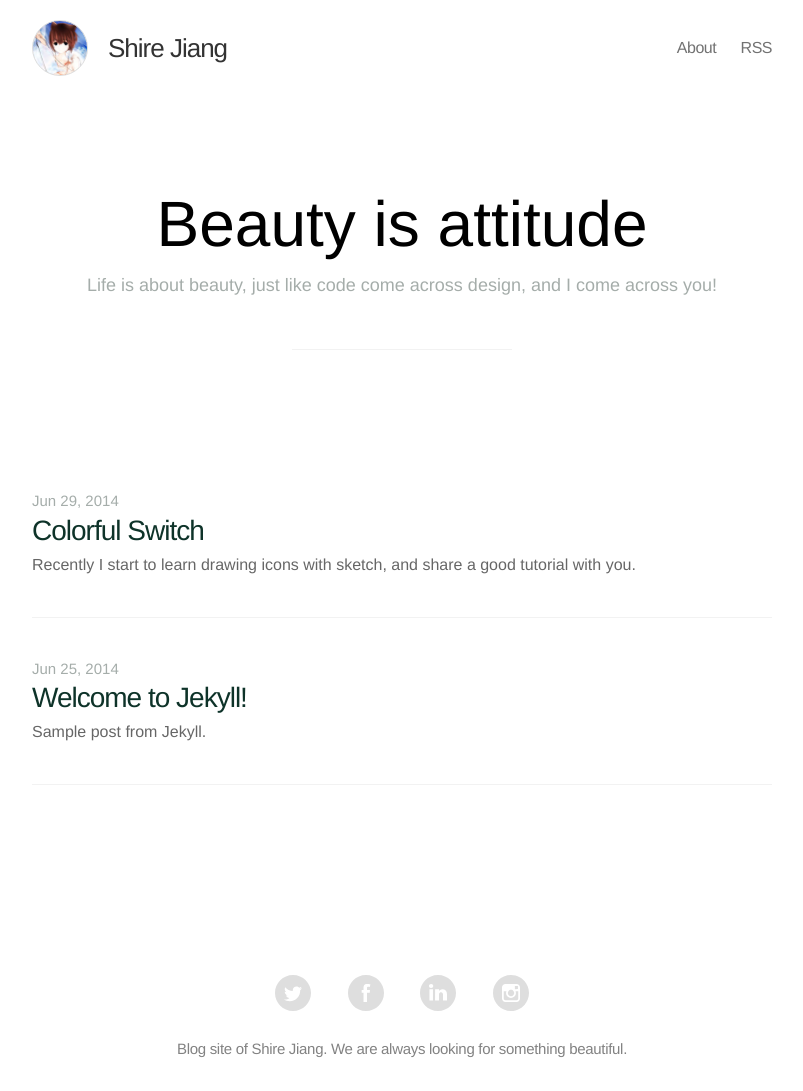
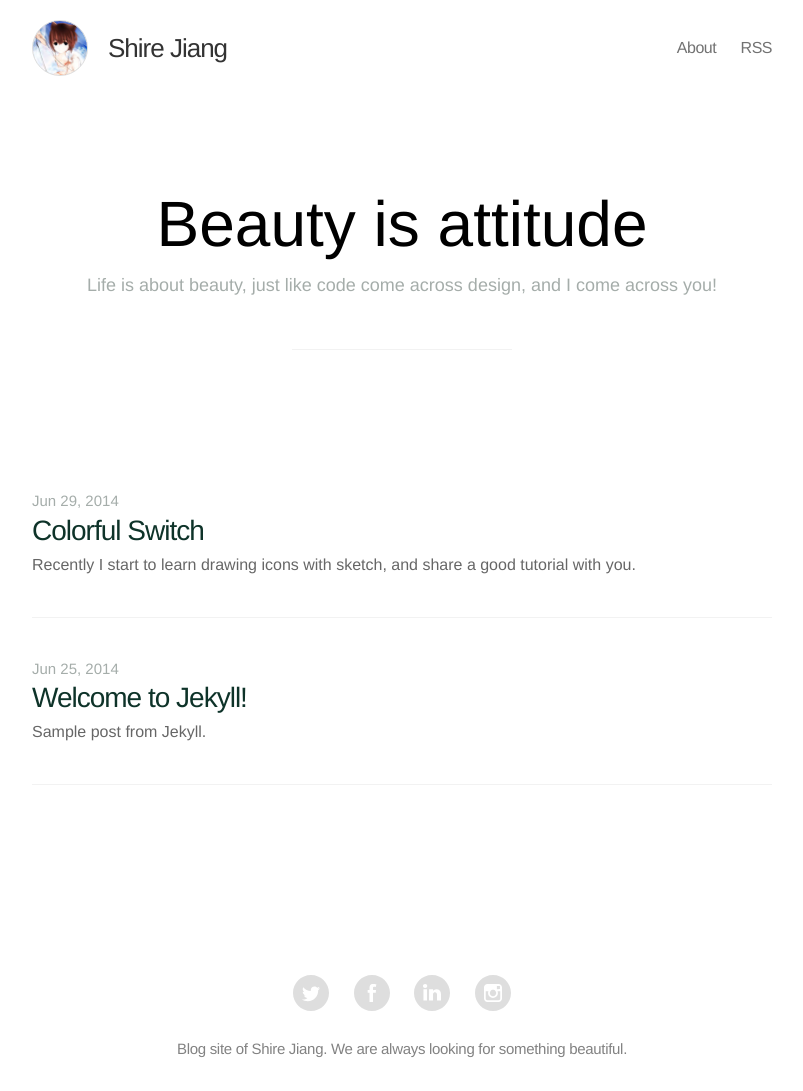
Before and after one commit to ShireJiang/shirejiang.github.io, a Jekyll site: the page built from index.html, in a window 1280 px wide. Shown: the whole page, without its empty margins (238-1041 px from the left). Built offline with Jekyll 4.4.1, drawn with Linux system fonts in a browser that asks for light colours.

Commit message:
footer icon style fixed

```diff
--- a/_sass/_layout.scss
+++ b/_sass/_layout.scss
@@ -94,7 +94,7 @@ a:visited { color: #205caa; }
   margin-top: 50px;
 
   .footer-icons {
-    width: 320px;
+    width: 280px;
     margin: 0 auto;
     text-align: center;
   }
@@ -103,7 +103,7 @@ a:visited { color: #205caa; }
     display: inline-block;
     width: 36px;
     height: 36px;
-    margin: 0 16px;
+    margin: 0 10px;
     fill: #dedede;
     cursor: pointer;
     &:first-child:hover {
```
